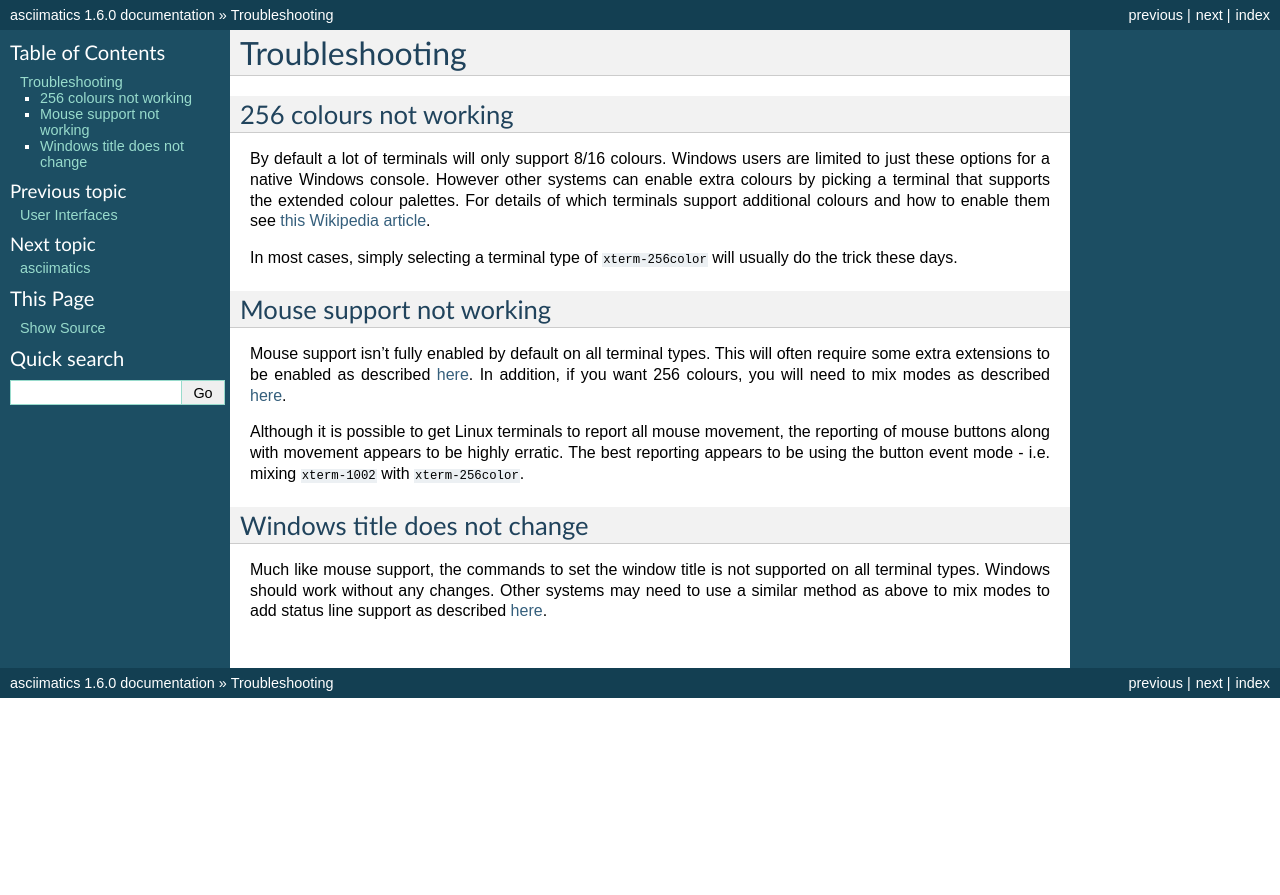
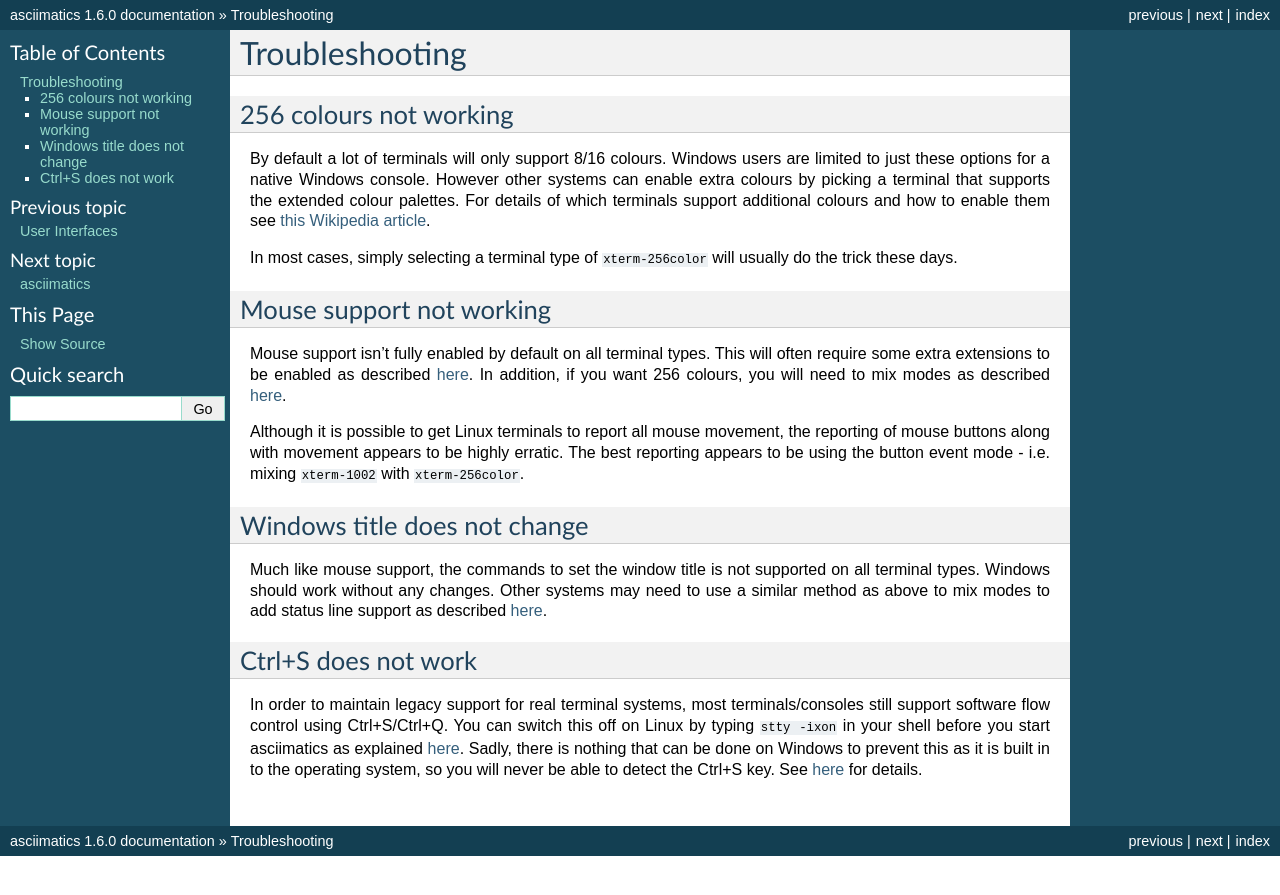
Before and after one commit to peterbrittain/asciimatics, a Sphinx documentation site: the page built from doc/source/troubleshooting.rst, in a window 1280 px wide. Shown: the top 895 px of the page. Built offline with Sphinx 7.4.7, drawn with Linux system fonts in a browser that asks for light colours.

Commit message:
Document limitations with Ctrl+S

```diff
--- a/doc/source/troubleshooting.rst
+++ b/doc/source/troubleshooting.rst
@@ -36,3 +36,18 @@ Much like mouse support, the commands to set the window title is not supported
 on all terminal types.  Windows should work without any changes.  Other systems
 may need to use a similar method as above to mix modes to add status line
 support as described `here <https://gist.github.com/KevinGoodsell/744284>`_.
+
+.. _ctrl-s-issues-ref:
+
+Ctrl+S does not work
+--------------------
+In order to maintain legacy support for real terminal systems, most
+terminals/consoles still support software flow control using Ctrl+S/Ctrl+Q.
+You can switch this off on Linux by typing ``stty -ixon`` in your shell before
+you start asciimatics as explained `here <http://unix.stackexchange.com/
+questions/12107/how-to-unfreeze-after-accidentally-pressing-ctrl-s-in-a-
+terminal>`__. Sadly, there is nothing that can be done on Windows to
+prevent this as it is built in to the operating system, so you will never be
+able to detect the Ctrl+S key.  See `here
+<http://stackoverflow.com/questions/26436581/is-it-possible-to-disable-system-
+console-xoff-xon-flow-control-processing-in-my>`__ for details.
```
Also changed, not shown: doc/source/widgets.rst (+15 -3 lines).
